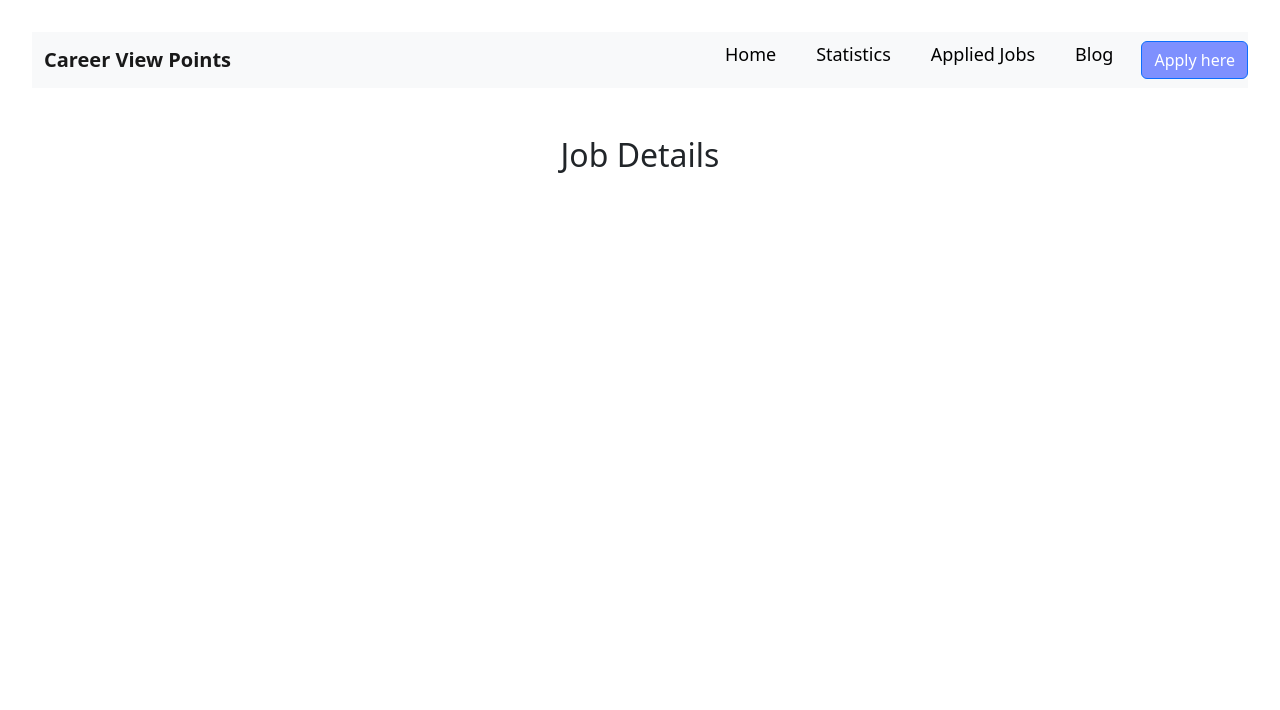
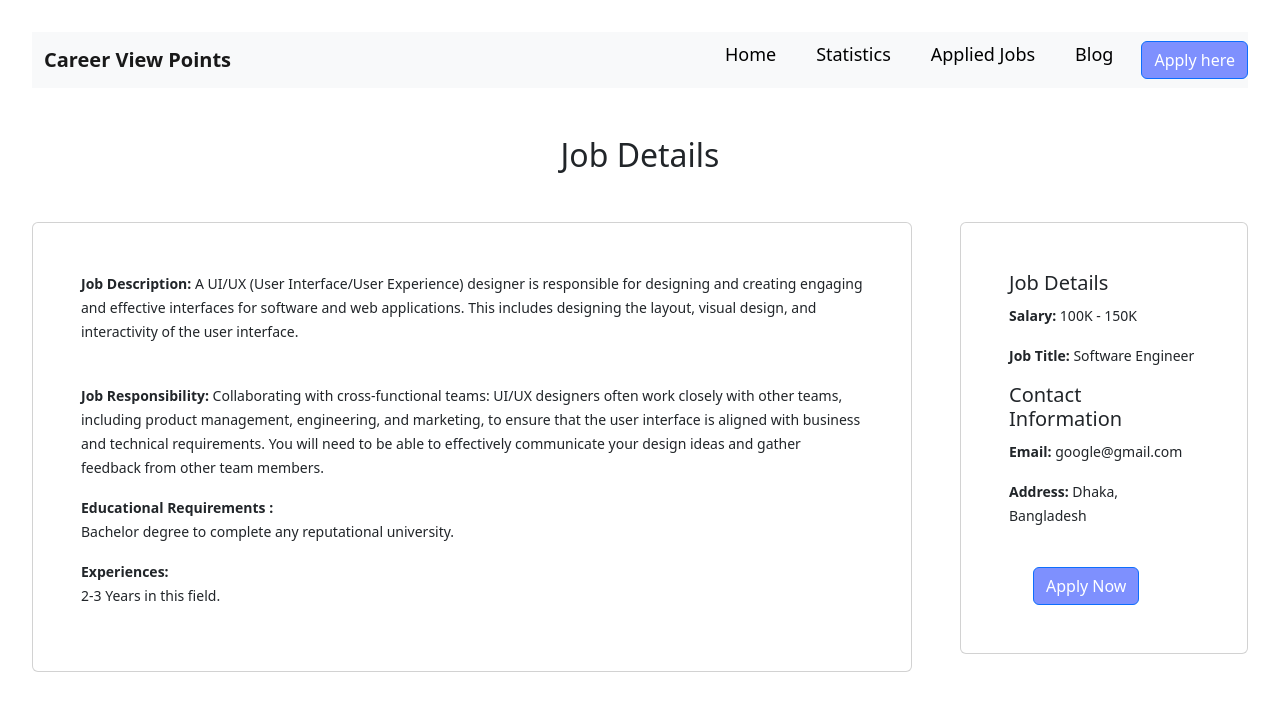
Before and after one commit to Galib24/career-hub, a React (Vite) app: page /viewDetails/1 in a window 1280 px wide. Shown: the top 710 px of the page. Built offline with nearby package versions, Linux system fonts and the light colour scheme.

Commit message:
ui design details part

```diff
--- a/public/jobDetails.json
+++ b/public/jobDetails.json
@@ -5,11 +5,12 @@
         "company": "Google",
         "Phone": "01750-00 00 00",
         "JobDescription": "A UI/UX (User Interface/User Experience) designer is responsible for designing and creating engaging and effective interfaces for software and web applications. This includes designing the layout, visual design, and interactivity of the user interface. ",
-        " JobResponsibility": "Collaborating with cross-functional teams: UI/UX designers often work closely with other teams, including product management, engineering, and marketing, to ensure that the user interface is aligned with business and technical requirements. You will need to be able to effectively communicate your design ideas and gather feedback from other team members.",
+        "JobResponsibility": "Collaborating with cross-functional teams: UI/UX designers often work closely with other teams, including product management, engineering, and marketing, to ensure that the user interface is aligned with business and technical requirements. You will need to be able to effectively communicate your design ideas and gather feedback from other team members.",
         "EducationalRequirements": "Bachelor degree to complete any reputational university.",
         "Experiences": "2-3 Years in this field.",
         "location": "Dhaka, Bangladesh",
-        "salary": "100K - 150K"
+        "salary": "100K - 150K",
+        "email":"google@gmail.com"
     },
     {
         "id": 2,
@@ -17,11 +18,12 @@
         "company": "Netflix",
         "Phone": "01750-04 00 00",
         "JobDescription": "A UI/UX (User Interface/User Experience) designer is responsible for designing and creating engaging and effective interfaces for software and web applications. This includes designing the layout, visual design, and interactivity of the user interface. ",
-        " JobResponsibility": "Collaborating with cross-functional teams: UI/UX designers often work closely with other teams, including product management, engineering, and marketing, to ensure that the user interface is aligned with business and technical requirements. You will need to be able to effectively communicate your design ideas and gather feedback from other team members.",
+        "JobResponsibility": "Collaborating with cross-functional teams: UI/UX designers often work closely with other teams, including product management, engineering, and marketing, to ensure that the user interface is aligned with business and technical requirements. You will need to be able to effectively communicate your design ideas and gather feedback from other team members.",
         "EducationalRequirements": "Bachelor degree to complete any reputational university.",
         "Experiences": "2-3 Years in this field.",
         "location": "Dhaka, Bangladesh",
-        "salary": "100K - 150K"
+        "salary": "100K - 150K",
+        "email":"google@gmail.com"
     },
     {
         "id": 3,
@@ -29,11 +31,12 @@
         "company": "Tesla",
         "Phone": "01750-00 05 00",
         "JobDescription": "A UI/UX (User Interface/User Experience) designer is responsible for designing and creating engaging and effective interfaces for software and web applications. This includes designing the layout, visual design, and interactivity of the user interface. ",
-        " JobResponsibility": "Collaborating with cross-functional teams: UI/UX designers often work closely with other teams, including product management, engineering, and marketing, to ensure that the user interface is aligned with business and technical requirements. You will need to be able to effectively communicate your design ideas and gather feedback from other team members.",
+        "JobResponsibility": "Collaborating with cross-functional teams: UI/UX designers often work closely with other teams, including product management, engineering, and marketing, to ensure that the user interface is aligned with business and technical requirements. You will need to be able to effectively communicate your design ideas and gather feedback from other team members.",
         "EducationalRequirements": "Bachelor degree to complete any reputational university.",
         "Experiences": "2-3 Years in this field.",
         "location": "Dhaka, Bangladesh",
-        "salary": "100K - 150K"
+        "salary": "100K - 150K",
+        "email":"google@gmail.com"
     },
     {
         "id": 4,
@@ -41,10 +44,11 @@
         "company": "Google",
         "Phone": "01750-00 00 06",
         "JobDescription": "A UI/UX (User Interface/User Experience) designer is responsible for designing and creating engaging and effective interfaces for software and web applications. This includes designing the layout, visual design, and interactivity of the user interface. ",
-        " JobResponsibility": "Collaborating with cross-functional teams: UI/UX designers often work closely with other teams, including product management, engineering, and marketing, to ensure that the user interface is aligned with business and technical requirements. You will need to be able to effectively communicate your design ideas and gather feedback from other team members.",
+        "JobResponsibility": "Collaborating with cross-functional teams: UI/UX designers often work closely with other teams, including product management, engineering, and marketing, to ensure that the user interface is aligned with business and technical requirements. You will need to be able to effectively communicate your design ideas and gather feedback from other team members.",
         "EducationalRequirements": "Bachelor degree to complete any reputational university.",
         "Experiences": "2-3 Years in this field.",
         "location": "Dhaka, Bangladesh",
-        "salary": "100K - 150K"
+        "salary": "100K - 150K",
+        "email":"google@gmail.com"
     }
 ]
--- a/src/Components/View Dtalis/ViewDetails.jsx
+++ b/src/Components/View Dtalis/ViewDetails.jsx
@@ -1,4 +1,5 @@
 import React, { useEffect, useState } from 'react';
+import {  Button, Card } from 'react-bootstrap';
 import {  useLoaderData, useParams } from 'react-router-dom';
 
 
@@ -26,9 +27,38 @@ const ViewDetails = () => {
             <div className='text-center mt-5'>
             <h2>Job Details</h2>
             </div>
-            <div>
+            <div className='d-flex gap-5 mt-5'>
                 {/* {jobDetails.Phone} */}
+<div>
+<Card>
 
+            <Card.Body>
+              <p><small><strong>Job Description: </strong> {jobDetails.JobDescription}</small></p>
+              <br />
+              <p><small><strong>Job Responsibility: </strong> {jobDetails.JobResponsibility}</small></p>
+              <p><small><strong>Educational Requirements : <br /> </strong> {jobDetails.EducationalRequirements}</small></p>
+              <p><small><strong>Experiences: <br /> </strong> {jobDetails.Experiences}</small></p>
+
+            </Card.Body>
+          </Card>
+</div>
+<div>
+<Card style={{ width: '18rem' }}>
+      <Card.Body>
+        <Card.Title>Job Details</Card.Title>
+        {/* <Card.Text></Card.Text>  */}
+        <p><small><strong>Salary: </strong> {jobDetails.salary}</small></p>
+        <p><small><strong>Job Title: </strong> {jobDetails.jobTitle}</small></p>
+        <Card.Title>Contact Information</Card.Title>
+        <p><small><strong>Email: </strong> {jobDetails.email}</small></p>
+        <p><small><strong>Address: </strong> {jobDetails.location}</small></p>
+        <br />
+
+<Button  style={{backgroundColor: '#7E90FE'}} className='mx-4'>Apply Now</Button>
+
+      </Card.Body>
+    </Card>
+</div>
 
             </div>
 
```
